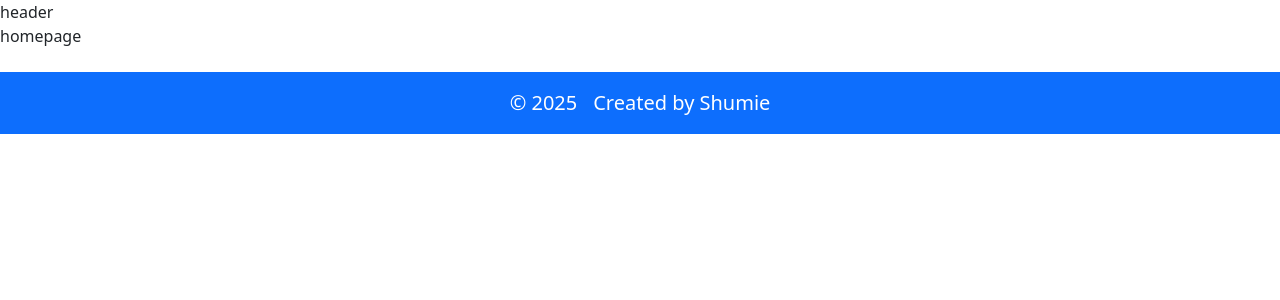
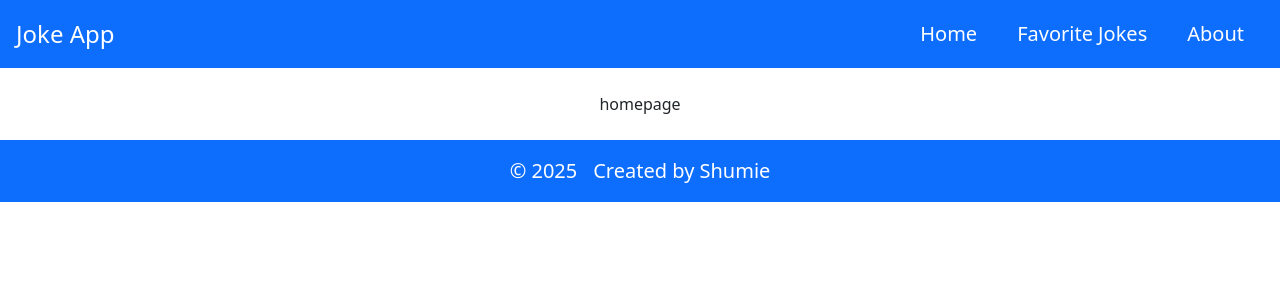
Before and after one commit to Shumieb/JokeWebAppReact, a React (Vite) app: page / in a window 1280 px wide. Shown: the top 300 px of the page. Built offline with nearby package versions, Linux system fonts and the light colour scheme.

Commit message:
completed header component

```diff
--- a/src/App.css
+++ b/src/App.css
@@ -2,3 +2,11 @@
   margin: 0;
   padding: 0;
 }
+
+.custom-w-80 {
+  width: 80%;
+}
+
+a {
+  text-decoration: none;
+}
--- a/src/App.jsx
+++ b/src/App.jsx
@@ -3,6 +3,7 @@ import { createBrowserRouter, RouterProvider } from 'react-router-dom'
 import Layout from './components/Layout/layout';
 import AboutPage from './pages/aboutPage/aboutPage';
 import HomePage from './pages/homepage/homepage';
+import FavJokesPage from './pages/favJokesPage/favJokesPage';
 
 function App() {
 
@@ -14,6 +15,10 @@ function App() {
         {
           path: "/",
           element: <HomePage />
+        },
+        {
+          path: "/favorite-jokes",
+          element: <FavJokesPage />
         },
         {
           path: "/about",
--- a/src/components/Header/header.jsx
+++ b/src/components/Header/header.jsx
@@ -1,8 +1,18 @@
 import React from 'react'
+import { NavLink } from 'react-router'
 
 function Header() {
     return (
-        <div>header</div>
+        <nav className="bg-primary mb-4 p-2">
+            <div className="d-flex justify-content-between align-items-center mx-auto p-1">
+                <NavLink className="text-white fs-4 p-1" to="/">Joke App</NavLink>
+                <div className="p-1">
+                    <NavLink className="text-white fs-5 mx-3 p-1" to="/">Home</NavLink>
+                    <NavLink className="text-white fs-5 mx-3 p-1" to="/favorite-jokes">Favorite Jokes</NavLink>
+                    <NavLink className="text-white fs-5 mx-3 p-1" to="/about">About</NavLink>
+                </div>
+            </div>
+        </nav>
     )
 }
 
--- /dev/null
+++ b/src/pages/favJokesPage/favJokesPage.jsx
@@ -0,0 +1,9 @@
+import React from 'react'
+
+function FavJokesPage() {
+    return (
+        <div>favJokesPage</div>
+    )
+}
+
+export default FavJokesPage
--- a/src/pages/homePage/homePage.jsx
+++ b/src/pages/homePage/homePage.jsx
@@ -2,7 +2,9 @@ import React from 'react'
 
 function HomePage() {
     return (
-        <div>homepage</div>
+        <main className='container text-center'>
+            homepage
+        </main>
     )
 }
 
```
Also changed, not shown: 1 other file (tests, documents, lock files or other folders).
